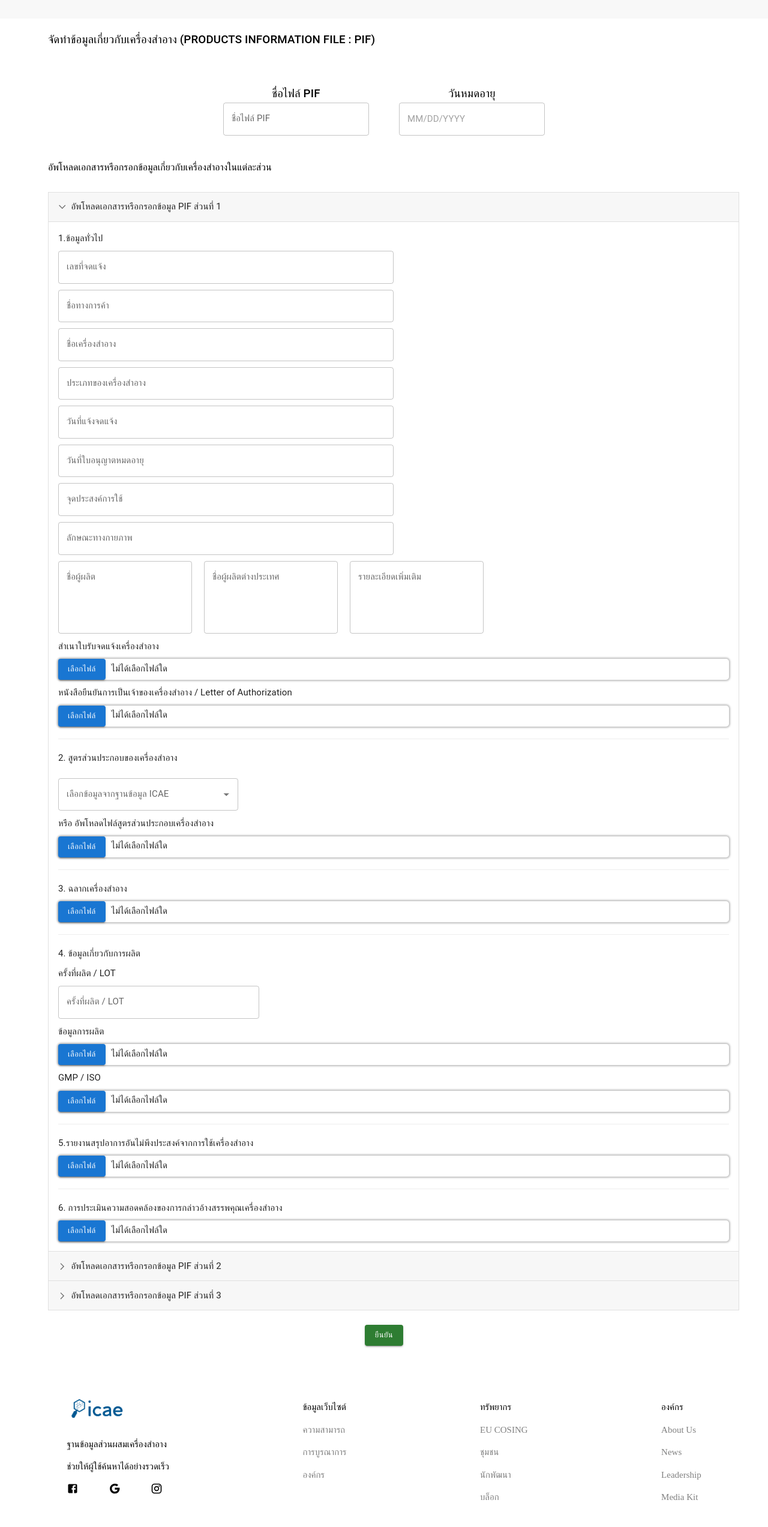
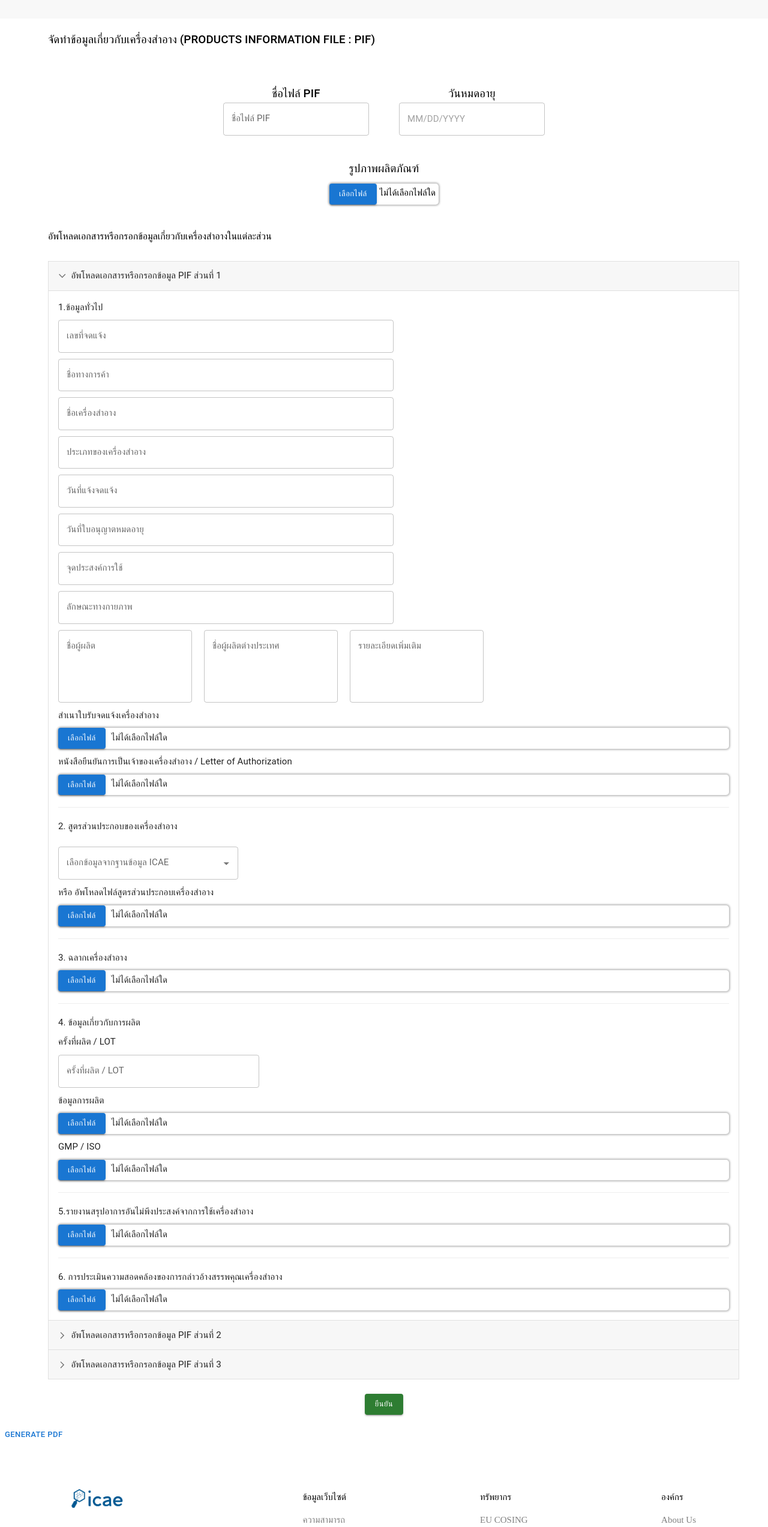
Before and after one commit to littlemymyy/ICAE, a Next.js app in the folder frontend/: page /pif/upload in a window 1280 px wide. Shown: the part 234-2779 px from the top of the page at 60% size. Built offline with nearby package versions, Linux system fonts and the light colour scheme; no server answers; a web font is replaced by a local one.

Commit message:
edit pif

```diff
--- a/frontend/package.json
+++ b/frontend/package.json
@@ -42,6 +42,8 @@
     "xml2js": "^0.6.2"
   },
   "devDependencies": {
+    "hummus": "^1.0.116",
+    "memory-streams": "^0.1.3",
     "pdfmake": "^0.2.8"
   }
 }
--- a/frontend/pages/pif/Notification.js
+++ b/frontend/pages/pif/Notification.js
@@ -1,7 +1,7 @@
 import * as React from 'react';
 import Footer from "@/components/Footer"
 import Navbar from "@/components/layout/Navbar"
-import { Box, Card, CardContent, TextField } from "@mui/material"
+import { Box, TextField } from "@mui/material"
 import { AdapterDayjs } from '@mui/x-date-pickers/AdapterDayjs';
 import { LocalizationProvider } from '@mui/x-date-pickers/LocalizationProvider';
 import { DatePicker } from '@mui/x-date-pickers/DatePicker';
--- a/frontend/pages/pif/manage.js
+++ b/frontend/pages/pif/manage.js
@@ -1,6 +1,6 @@
 import Navbar from "@/components/layout/Navbar";
 import Footer from "@/components/Footer";
-import { Box, Card, CardContent, TextField, Typography } from "@mui/material";
+import { Box, Typography } from "@mui/material";
 import * as React from 'react';
 import Button from '@mui/material/Button';
 import Tab from '@mui/material/Tab';
--- a/frontend/pages/pif/noti.js
+++ b/frontend/pages/pif/noti.js
@@ -25,7 +25,7 @@ const sendEmailNotifications=() => {
                 let message = {
                     from: EMAIL,
                     to: ".........@gmail.com",
-                    subject: "ใบอนุญาต อย ใกล้ หมด อายุแล้ว",
+                    subject: "ใบอนุญาต อย. ใกล้หมดอายุแล้ว",
                     text: "วันหมดอายุ คือ ${expdate}",
                     html: "EXP DATE IS COMING",
                 };
--- a/frontend/pages/pif/upload.js
+++ b/frontend/pages/pif/upload.js
@@ -207,6 +207,46 @@ export default function manage() {
   }
 
 
+  const generatePDF = async (e) => {
+    const axios = require('axios');
+    let data = JSON.stringify({
+    "inputregisNumber":document.getElementById("regitnumber").value,
+    "inputcomName":document.getElementById("comName").value ,
+    "inputcosName": document.getElementById("cosName").value ,
+    "inputtypeGoods":document.getElementById("typeGoods").value  ,
+    "inputdateS":document.getElementById("dateS").value  ,
+    "inputexpDate":document.getElementById("expDate").value  ,
+    "inputobjGoods": document.getElementById("objGoods").value ,
+    "Inputpy": document.getElementById("py").value ,
+    "inputentrepreneur": document.getElementById("entrepreneur").value ,
+    "inputFentrepreneur": document.getElementById("fentrepreneur").value ,
+    "setDes": document.getElementById("des").value
+  });
+
+    let config = {
+      method: 'post',
+      maxBodyLength: Infinity,
+      url: 'http://localhost:3001/generate-pdf',
+      headers: {
+        'Content-Type': 'application/json'
+      },
+      data : data
+    };
+
+    axios.request(config)
+    .then((response) => {
+      console.log(JSON.stringify(response.data));
+    })
+    .catch((error) => {
+      console.log(error);
+    });
+
+
+  }
+
+
+
+
 
   const UploadA = () => {
     alert(file1)
@@ -342,6 +382,48 @@ export default function manage() {
 
         </Box>
 
+      <Box
+      sx={{
+
+        display: { xs: "grid", md: "grid" },
+        justifyContent: { xs: "", md: "center" },
+        textAlign: { xs: "center", md: "center" },
+        paddingTop: { xs: "30px", md: "30px" },
+        paddingBottom: { xs: "10px", md: "10px" },
+
+
+      }}>
+      <Typography variant="h6">รูปภาพผลิตภัณฑ์</Typography>
+      <Box
+                style={{
+                  width: "100%",
+                  borderRadius: '5px',
+                  boxShadow: '0px 0px 3px 2px rgba(0, 0, 0, 0.25)',
+                  marginTop: "10px"
+                }}>
+                <Button
+                width="80%"
+                  variant="contained"
+                  component="label"
+                >
+                  <input
+                    id="filename"
+                    type="file"
+                    onChange={(e) => {
+                      setFile1(e.target.files[0].name)
+
+                    }}
+                    hidden
+                  />เลือกไฟล์
+                </Button>
+                <span id="upload15" style={{ marginLeft: "5px" , marginRight:"5px"}}>ไม่ได้เลือกไฟล์ใด</span>
+              </Box>
+
+
+      </Box>
+
+
+
         <Box sx={{
 
 
@@ -379,7 +461,7 @@ export default function manage() {
 
                   // Center items in Y axis,
                 }}>
-                <TextField onChange={(e) => { fetchData(e) }} variant="outlined" label="เลขที่จดแจ้ง" style={{ width: "50%", marginTop: "10px" }} />
+                <TextField onChange={(e) => { fetchData(e) }} id="regitnumber" variant="outlined" label="เลขที่จดแจ้ง" style={{ width: "50%", marginTop: "10px" }} />
               </Box>
 
 
@@ -442,7 +524,7 @@ export default function manage() {
                   m="1"
                 />
                 <TextField
-                  id="outlined-multiline-static"
+                  id="des"
                   label="รายละเอียดเพิ่มเติม"
                   variant="outlined"
                   onChange={(e) => setDes(e.target.value)}
@@ -904,6 +986,10 @@ export default function manage() {
         </Button>
       </Box>
 
+      <Button onClick={(e) => { generatePDF(e) }}>Generate PDF</Button>
+
+
+
 
       <Footer />
     </>
```
Also changed, not shown: frontend/pages/pif/merge.js (added, +25 -0 lines), frontend/pages/admin/Delete.js (deleted), 5 other files (tests, documents, lock files or other folders).
